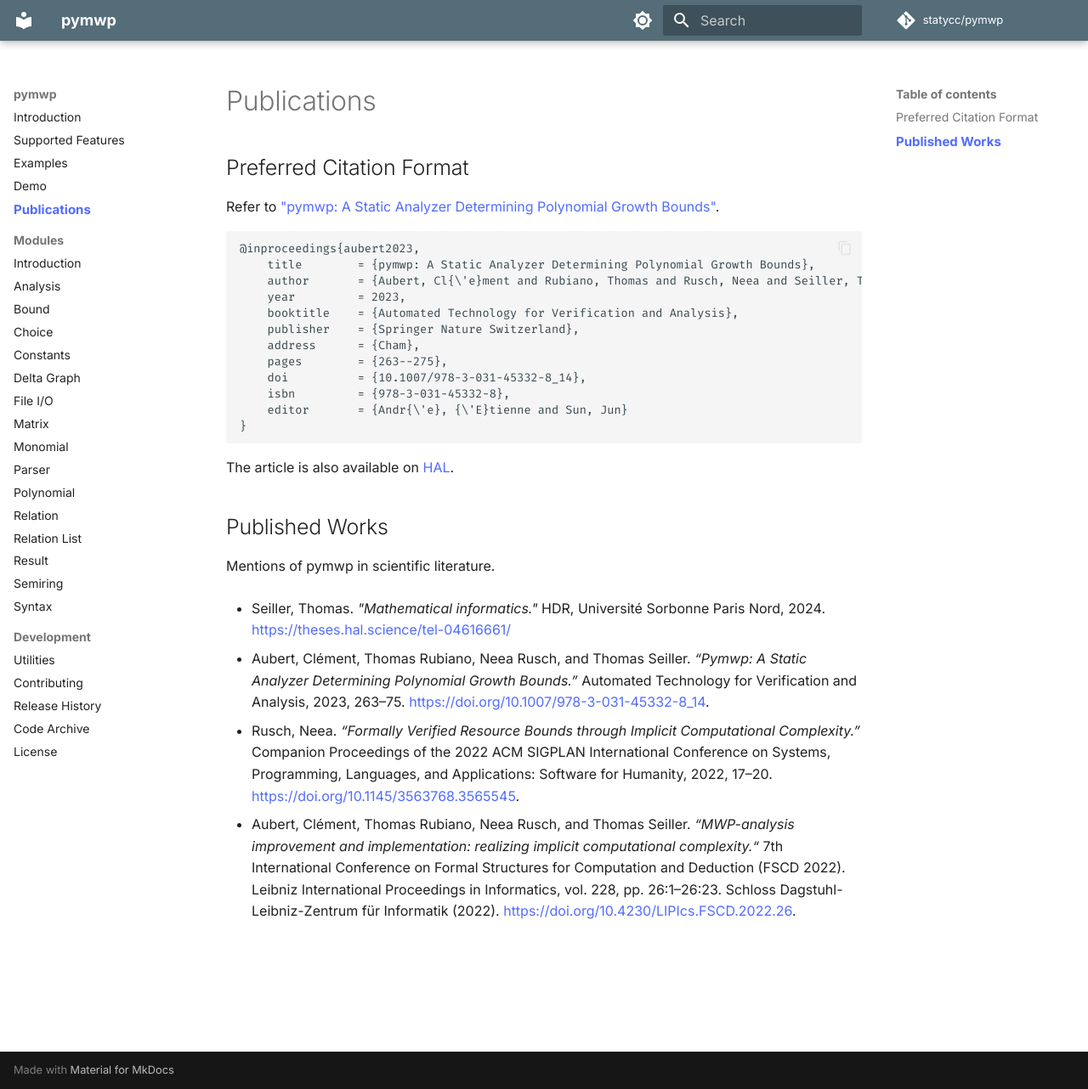
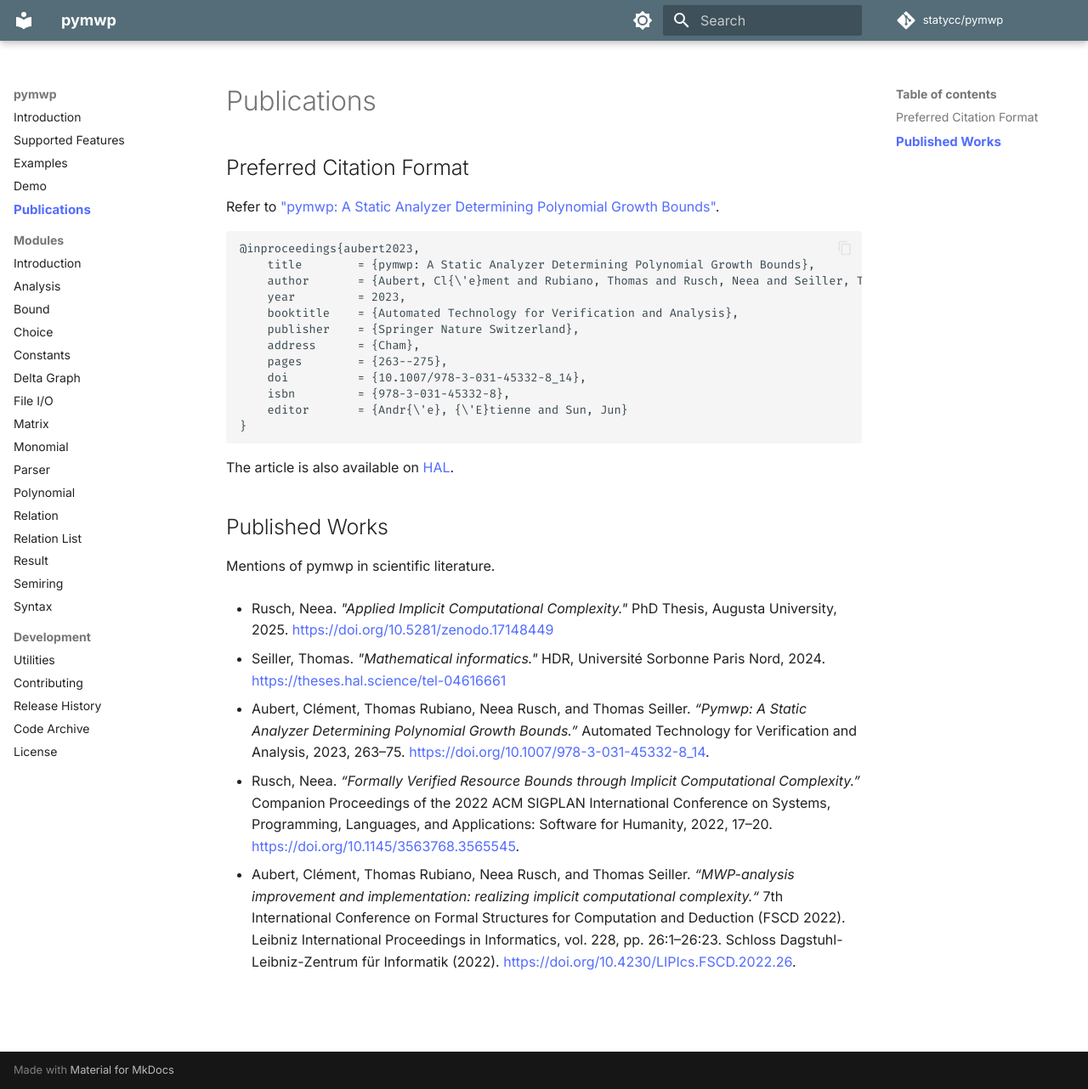
Before and after one commit to statycc/pymwp, an MkDocs documentation site: the page built from docs/publications.md, in a window 1280 px wide and 1282 px high. Shown: the whole window at 85% size. Built offline with MkDocs 1.6.1 and Material for MkDocs 9.7.7, drawn with Linux system fonts in a browser that asks for light colours; nearby versions of some CDN libraries; comment, search, counter and statistics services are not loaded.

Commit message:
Update publications

```diff
--- a/docs/publications.md
+++ b/docs/publications.md
@@ -26,7 +26,9 @@
 
 Mentions of pymwp in scientific literature.
 
-* Seiller, Thomas. _"Mathematical informatics."_ HDR, Université Sorbonne Paris Nord, 2024. <https://theses.hal.science/tel-04616661/>
+* Rusch, Neea. _"Applied Implicit Computational Complexity."_ PhD Thesis, Augusta University, 2025. <https://doi.org/10.5281/zenodo.17148449>
+
+* Seiller, Thomas. _"Mathematical informatics."_ HDR, Université Sorbonne Paris Nord, 2024. <https://theses.hal.science/tel-04616661>
 
 * Aubert, Clément, Thomas Rubiano, Neea Rusch, and Thomas Seiller. _“Pymwp: A Static Analyzer Determining Polynomial Growth Bounds.”_ Automated Technology for Verification and Analysis, 2023, 263–75. <https://doi.org/10.1007/978-3-031-45332-8_14>.
 
```
